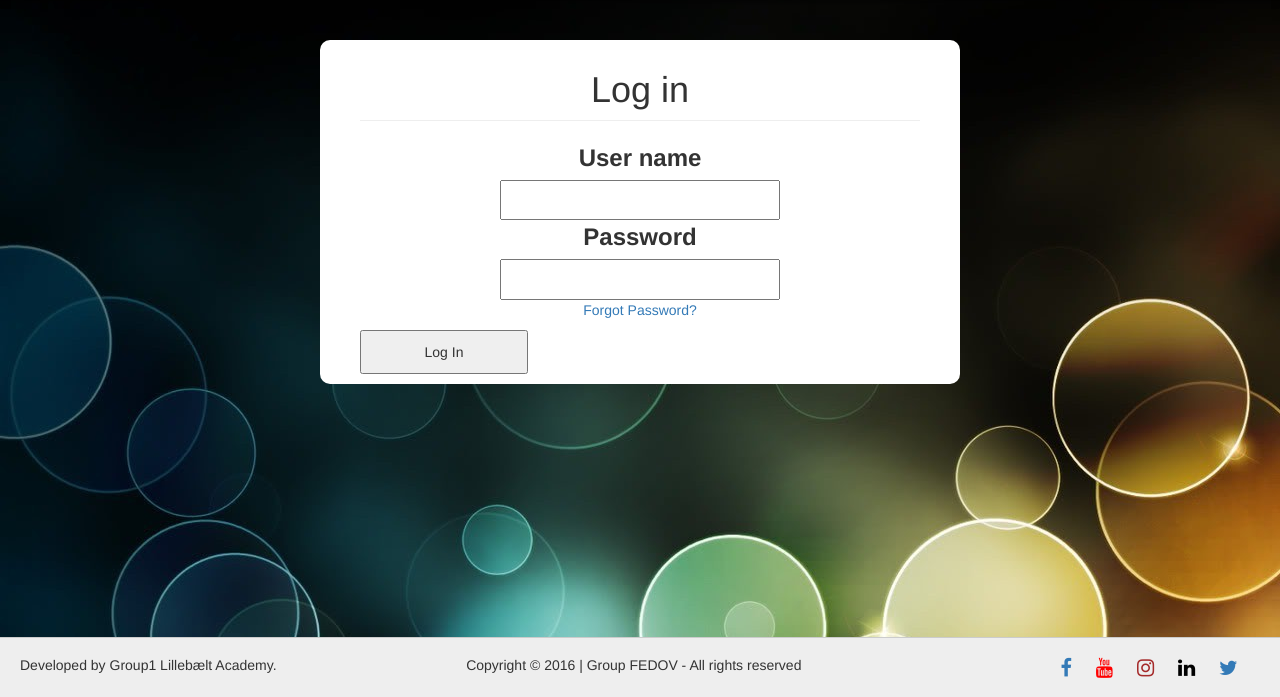
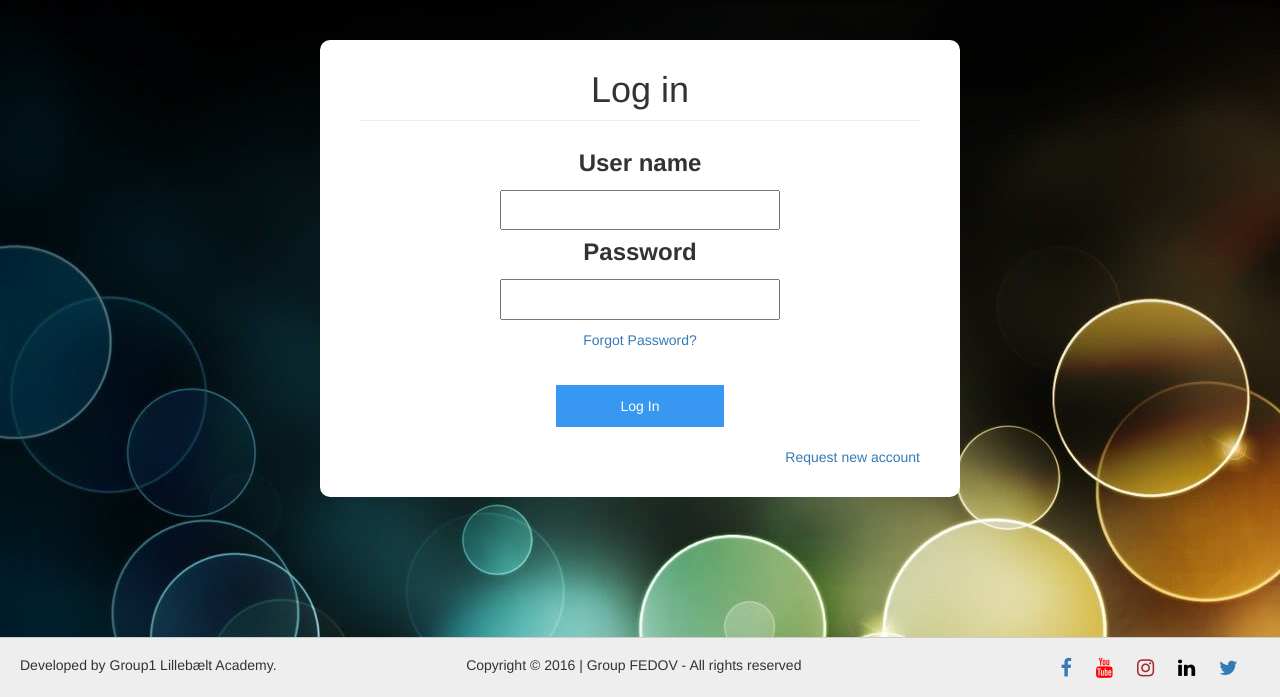
Before and after one commit to denislicau/spGeofyn, a PHP site: page / in a window 1280 px wide. Shown: the part 103-800 px from the top of the page. Run offline with PHP 8.4, Linux system fonts and the light colour scheme.

Commit message:
User Login Update

```diff
--- a/footer.php
+++ /dev/null
@@ -1,18 +0,0 @@
-<footer class="footer">
-	<div id="FooterCredit">
-		<h5 class="muted credit">Developed by Group1 Lillebælt Academy.</h5>
-	</div>
-	<div id="Copyright">
-		<h5>Copyright © 2016 | Group FEDOV - All rights reserved</h5>
-	</div>
-	<div id="IconLinks">
-		<ul>
-			<li><a href=""><i class="fa fa-facebook"></i></a></li>
-	        <li><a href=""><i class="fa fa-youtube"></i></a></li>
-	        <li><a href=""><i class="fa fa-instagram"></i></a></li>
-	        <li><a href=""><i class="fa fa-linkedin"></i></a></li>
-	        <li><a href=""><i class="fa fa-twitter"></i></a></li>
-		</ul>
-	</div>
-	<p class="clearfix"></p>
-</footer>
--- a/header.php
+++ /dev/null
@@ -1,8 +0,0 @@
-<div id="header">
-	<div class="jumbotron">
-		<div id="LogoHolder">
-			<img id="LogoImg" src="logo.png">
-			 <h2>Geofyn's smartcity viewer</h2>
-		</div>
-	</div>
-</div>
--- a/index.php
+++ b/index.php
@@ -4,8 +4,8 @@ require('parser.php');
 // instantiate a template Parser object
 $parser=new htmlParser('loginPage.html');
 // define the key-value array
-$keyValueArray=array('title'=>'GEOFYN','header'=>'header.php','maincontent'=>'maincontent.php',
-'footer'=>'footer.php', 'login'=>'login.php');
+$keyValueArray=array('title'=>'GEOFYN','header'=>'templates/header.php','maincontent'=>'templates/maincontent.php',
+'footer'=>'templates/footer.php', 'login'=>'templates/login.php');
 
 // replace placeholders with values
 $parser->parseHtml($keyValueArray);
--- a/maincontent.php
+++ /dev/null
@@ -1,28 +0,0 @@
-<div id="Content">
-	<nav class="sideNavLeft col-xl-2 col-lg-2 col-md-2 col-sm-2 col-xs-2">
-	    <ul>
-	      <li style="border-top: none;"><a href="#">1</a></li>
-	      <li><a href="#">2</a></li>
-	      <li><a href="#">3</a></li>
-	      <li><a href="#">4</a></li>
-	      <li><a href="#">5</a></li>
-	      <li><a href="#">6</a></li>
-	    </ul>
-	</nav>
-	<div class="mainContent col-xl-8 col-lg-8 col-md-8 col-sm-8 col-xs-8">
-		<!-- <h1>This is the main content</h1>
-			<ul>
-				<li>We need a login page</li>
-				<li>We need a statistics page</li>
-				<li>We need to create a place for registering V.I.P(laces) from Fyn</li>
-			</ul> -->
-		<iframe src="https://www.google.com/maps/embed?pb=!1m10!1m8!1m3!1d290655.8589948922!2d10.4274656!3d55.3100076!3m2!1i1024!2i768!4f13.1!5e0!3m2!1sen!2sdk!4v1463469384519" width="100%" height="470" frameborder="0" style="border:0" allowfullscreen></iframe>
-	</div>
-	<nav class="sideNavRight col-xl-2 col-lg-2 col-md-2 col-sm-2 col-xs-2">
-	    <h4>Location:<br>Park</h4>
-	    <p>Address: odensevej 22<br>
-	    Visited(last day): 800 times<br>
-	    Average visitors(month): 450/day</p>
-	</nav>
-	<div class="clearfix"></div>
-</div>
--- a/style/style.css
+++ b/style/style.css
@@ -121,14 +121,33 @@ html, body {
 }
 .loginContainer label{
 	text-align: center;
+	padding: 5px 0px;
 }
 .loginContainer p{
+	padding: 10px 0px;
 	width: auto;
 	text-align: center;
 }
-.loginContainer button{
+.loginContainer .button{
+	display: block;
 	position: relative;
 	padding: 10px 30px;
 	width: 30%;
-	margin: 0 auto;
+	margin: 25px auto 10px;
+	background: #3897f0;
+  border-color: #3897f0;
+  color: #fff;
+	cursor: pointer;
+	border: 1px solid #3897f0;
+	outline: none;
+	overflow: hidden;
 }
+.loginContainer .new-account{
+	width: auto;
+	float: right;
+}
+.loginForm::after{
+	  content: "";
+	  display: block;
+		clear: both;
+}
--- /dev/null
+++ b/templates/footer.php
@@ -0,0 +1,18 @@
+<footer class="footer">
+	<div id="FooterCredit">
+		<h5 class="muted credit">Developed by Group1 Lillebælt Academy.</h5>
+	</div>
+	<div id="Copyright">
+		<h5>Copyright © 2016 | Group FEDOV - All rights reserved</h5>
+	</div>
+	<div id="IconLinks">
+		<ul>
+			<li><a href=""><i class="fa fa-facebook"></i></a></li>
+	        <li><a href=""><i class="fa fa-youtube"></i></a></li>
+	        <li><a href=""><i class="fa fa-instagram"></i></a></li>
+	        <li><a href=""><i class="fa fa-linkedin"></i></a></li>
+	        <li><a href=""><i class="fa fa-twitter"></i></a></li>
+		</ul>
+	</div>
+	<p class="clearfix"></p>
+</footer>
--- /dev/null
+++ b/templates/header.php
@@ -0,0 +1,8 @@
+<div id="header">
+	<div class="jumbotron">
+		<div id="LogoHolder">
+			<img id="LogoImg" src="logo.png">
+			 <h2>Geofyn's smartcity viewer</h2>
+		</div>
+	</div>
+</div>
--- a/login.php
+++ b/templates/login.php
@@ -21,8 +21,9 @@
 
           <p class="forgot"><a href="#">Forgot Password?</a></p>
 
-          <button class="button button-block"/>Log In</button>
+          <button class="button"/>Log In</button>
 
           </form>
+          <p class="new-account"><a href="#">Request new account</a></p>
     </div>
 </div>
--- /dev/null
+++ b/templates/maincontent.php
@@ -0,0 +1,28 @@
+<div id="Content">
+	<nav class="sideNavLeft col-xl-2 col-lg-2 col-md-2 col-sm-2 col-xs-2">
+	    <ul>
+	      <li style="border-top: none;"><a href="#">1</a></li>
+	      <li><a href="#">2</a></li>
+	      <li><a href="#">3</a></li>
+	      <li><a href="#">4</a></li>
+	      <li><a href="#">5</a></li>
+	      <li><a href="#">6</a></li>
+	    </ul>
+	</nav>
+	<div class="mainContent col-xl-8 col-lg-8 col-md-8 col-sm-8 col-xs-8">
+		<!-- <h1>This is the main content</h1>
+			<ul>
+				<li>We need a login page</li>
+				<li>We need a statistics page</li>
+				<li>We need to create a place for registering V.I.P(laces) from Fyn</li>
+			</ul> -->
+		<iframe src="https://www.google.com/maps/embed?pb=!1m10!1m8!1m3!1d290655.8589948922!2d10.4274656!3d55.3100076!3m2!1i1024!2i768!4f13.1!5e0!3m2!1sen!2sdk!4v1463469384519" width="100%" height="470" frameborder="0" style="border:0" allowfullscreen></iframe>
+	</div>
+	<nav class="sideNavRight col-xl-2 col-lg-2 col-md-2 col-sm-2 col-xs-2">
+	    <h4>Location:<br>Park</h4>
+	    <p>Address: odensevej 22<br>
+	    Visited(last day): 800 times<br>
+	    Average visitors(month): 450/day</p>
+	</nav>
+	<div class="clearfix"></div>
+</div>
```
